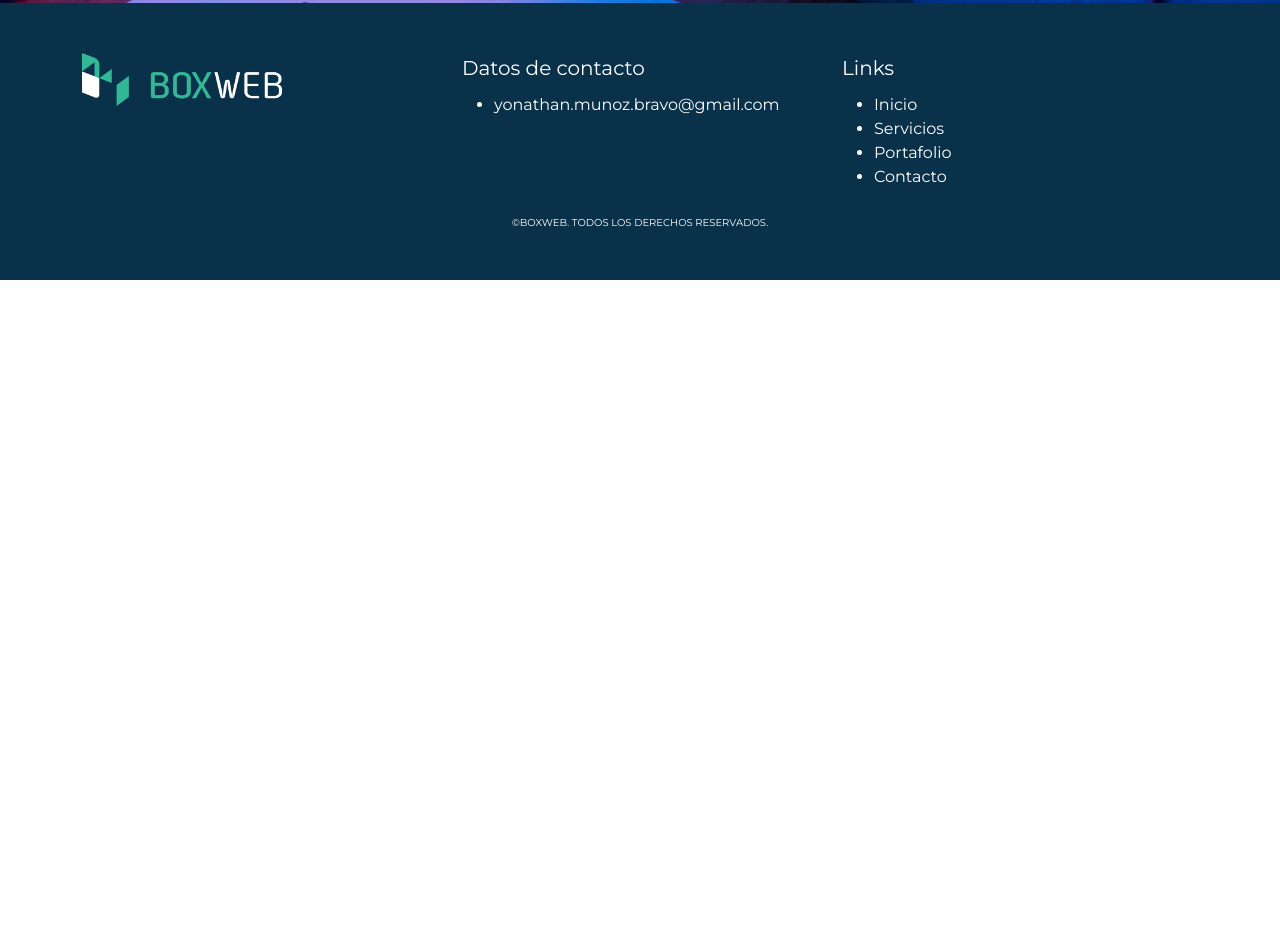
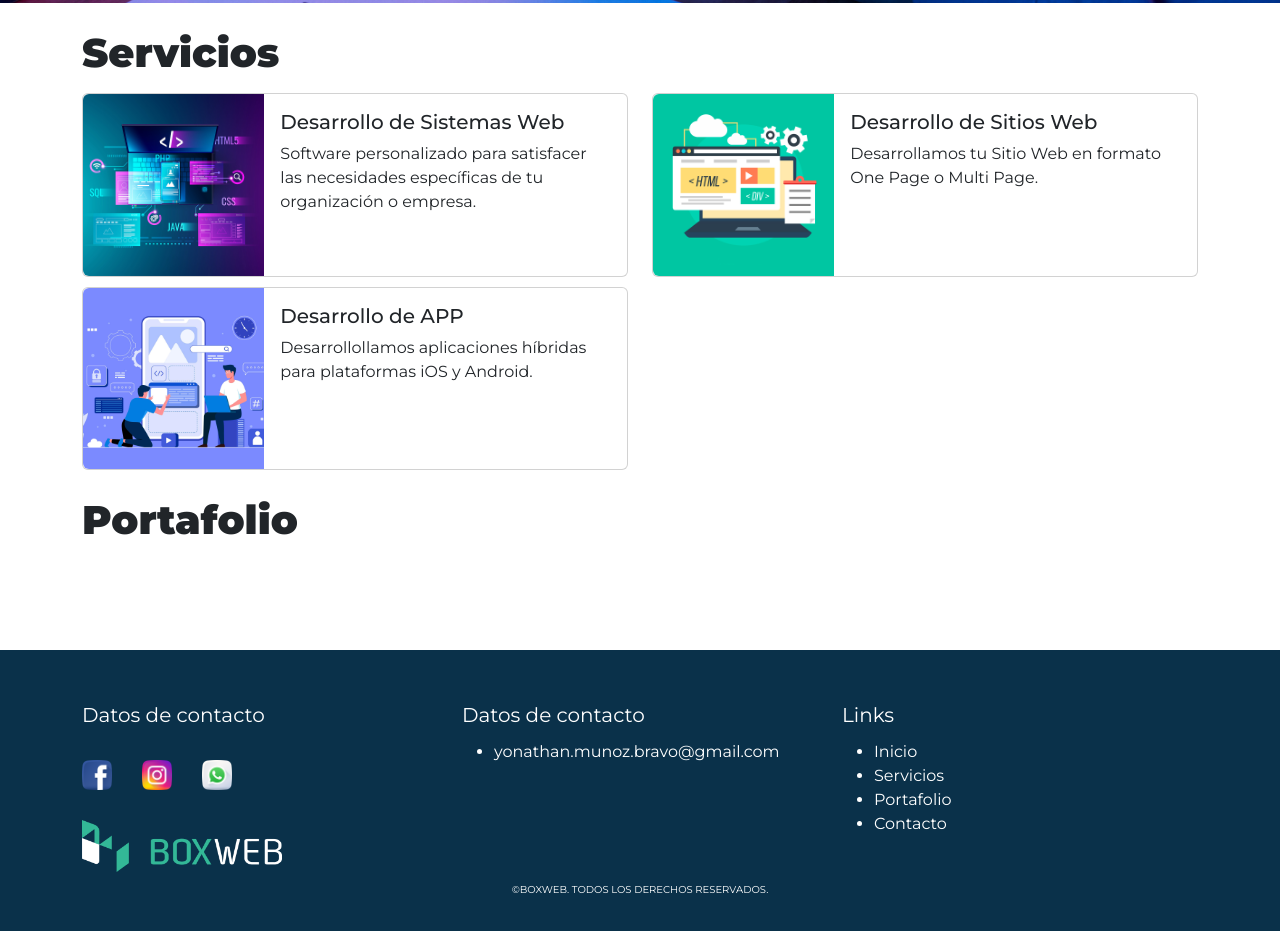
Before and after one commit to ynthn/dwfs_c9_proyecto_01, a plain HTML site: page index.html in a window 1280 px wide. Shown: the part 583-1514 px from the top of the page. Before the commit the page ends 863 px from the top, so only its background shows below. Drawn offline with Linux system fonts and the light colour scheme.

Commit message:
desarrollo de servicios

```diff
--- a/css/app.css
+++ b/css/app.css
@@ -59,17 +59,25 @@ header .nav-link:focus {
 
 
 /*JUMBOTRON*/
-.carousel-caption{
+.carousel-caption {
     background: rgba(0, 0, 0, 50%);
 }
 
 
 
 
+/*MAIN GENERAL*/
+.main-title {
+    font-size: 40px;
+    margin-top: 20px;
+    font-weight: 900;
+}
 
 
-
-
+/*SERVICES*/
+#service .card{
+margin-top: 10px;
+}
 
 
 
@@ -78,25 +86,45 @@ header .nav-link:focus {
 footer {
     background: #0a314a;
     padding: 50px 0 50px 0;
+    margin-top: 100px;
 }
-.footer__logo{
+
+.footer__logo {
     max-width: 200px;
 }
-.footer__title{
+
+.footer__title {
     color: #fff;
     font-size: 20px;
 }
-.footer__list{
+
+.footer__list {
     margin-top: 10px;
 }
+
 .footer__list li,
-.footer__list li a{
+.footer__list li a {
     color: #fff;
     text-decoration: none;
 }
-.copyright{
+
+.copyright {
     text-align: center;
     font-size: 10px;
     color: #fff;
     margin-top: 10px;
 }
+
+.footer__rrss {
+    display: flex;
+    flex-direction: row;
+    flex-wrap: wrap;
+    justify-content: start;
+    gap: 30px;
+    margin-top: 30px;
+    margin-bottom: 30px;
+}
+
+.footer__rrss img {
+    width: 30px;
+}
--- a/index.html
+++ b/index.html
@@ -30,9 +30,9 @@
                 <div class="collapse navbar-collapse" id="navbarNavAltMarkup">
                     <div class="navbar-nav">
                         <a class="nav-link" href="#">Inicio</a>
-                        <a class="nav-link" href="#">Servicios</a>
-                        <a class="nav-link" href="#">Portafolio</a>
-                        <a class="nav-link" href="#">Contacto</a>
+                        <a class="nav-link" href="#service">Servicios</a>
+                        <a class="nav-link" href="#portafolio">Portafolio</a>
+                        <a class="nav-link" href="#contacto">Contacto</a>
                     </div>
                 </div>
             </div>
@@ -90,6 +90,101 @@
             </div>
         </section>
 
+        <section id="service">
+            <div class="container">
+
+                <div class="row">
+
+                    <div class="col-md-12">
+                        <div class="main-title">
+                            Servicios
+                        </div>
+                    </div>
+
+
+
+                    <div class="col-md-6">
+                        <div class="card">
+                            <div class="row g-0">
+                                <div class="col-md-4">
+                                    <img src="images/service-system.jpg" class="img-fluid rounded-start"
+                                        alt="Desarrollo de Sistemas Web">
+                                </div>
+                                <div class="col-md-8">
+                                    <div class="card-body">
+                                        <h5 class="card-title">Desarrollo de Sistemas Web</h5>
+                                        <p class="card-text">Software personalizado para satisfacer las necesidades
+                                            específicas
+                                            de tu organización o empresa.</p>
+                                        </p>
+                                    </div>
+                                </div>
+                            </div>
+                        </div>
+                    </div>
+                    <div class="col-md-6">
+                        <div class="card">
+                            <div class="row g-0">
+                                <div class="col-md-4">
+                                    <img src="images/service-web.jpg" class="img-fluid rounded-start"
+                                        alt="Desarrollo de Sistemas Web">
+                                </div>
+                                <div class="col-md-8">
+                                    <div class="card-body">
+                                        <h5 class="card-title">Desarrollo de Sitios Web</h5>
+                                        <p class="card-text">Desarrollamos tu Sitio Web en formato One Page o Multi
+                                            Page.
+                                        </p>
+                                        </p>
+                                    </div>
+                                </div>
+                            </div>
+                        </div>
+                    </div>
+                    <div class="col-md-6">
+                        <div class="card">
+                            <div class="row g-0">
+                                <div class="col-md-4">
+                                    <img src="images/service-app.jpg" class="img-fluid rounded-start"
+                                        alt="Desarrollo de Sistemas Web">
+                                </div>
+                                <div class="col-md-8">
+                                    <div class="card-body">
+                                        <h5 class="card-title">Desarrollo de APP</h5>
+                                        <p class="card-text">Desarrollollamos aplicaciones híbridas para plataformas iOS
+                                            y
+                                            Android.</p>
+                                        </p>
+                                    </div>
+                                </div>
+                            </div>
+                        </div>
+                    </div>
+
+
+                </div>
+
+            </div>
+        </section>
+
+
+
+
+        <section id="portafolio">
+            <div class="container">
+                <div class="row">
+                    <div class="col-md-12">
+                        <div class="main-title">
+                            Portafolio
+                        </div>
+                    </div>
+                </div>
+
+
+            </div>
+        </section>
+
+
     </main>
 
 
@@ -101,6 +196,18 @@
         <div class="container">
             <div class="row">
                 <div class="col-md-4">
+                    <div class="footer__title">Datos de contacto</div>
+                    <div class="footer__rrss">
+                        <a href="">
+                            <img src="images/008-facebook.png">
+                        </a>
+                        <a href="">
+                            <img src="images/011-instagram.png">
+                        </a>
+                        <a href="">
+                            <img src="images/013-whatsapp.png">
+                        </a>
+                    </div>
                     <img src="images/logo.png" class="footer__logo">
                 </div>
                 <div class="col-md-4">
@@ -112,10 +219,10 @@
                 <div class="col-md-4">
                     <div class="footer__title">Links</div>
                     <ul class="footer__list">
-                        <li><a href="">Inicio</a></li>
-                        <li><a href="">Servicios</a></li>
-                        <li><a href="">Portafolio</a></li>
-                        <li><a href="">Contacto</a></li>
+                        <li><a href="#">Inicio</a></li>
+                        <li><a href="#service">Servicios</a></li>
+                        <li><a href="#portafolio">Portafolio</a></li>
+                        <li><a href="#contacto">Contacto</a></li>
                     </ul>
                 </div>
                 <div class="copyright">
```
Also changed, not shown: images/008-facebook.png (added), images/011-instagram.png (added), images/013-whatsapp.png (added), images/prototipo.jpg (added), images/service-app.jpg (added), images/service-system.jpg (added), images/service-web.jpg (added), 2 other files.
